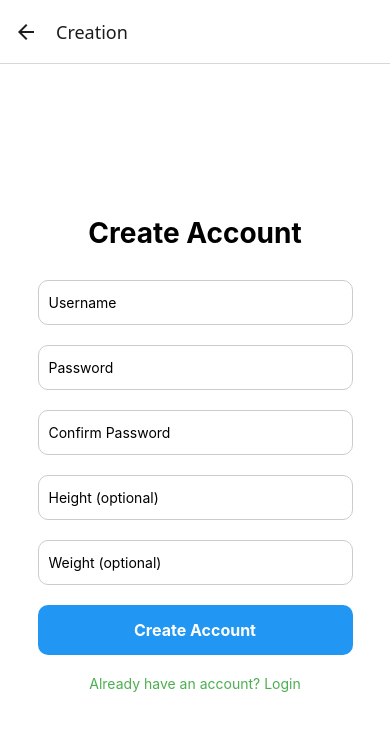
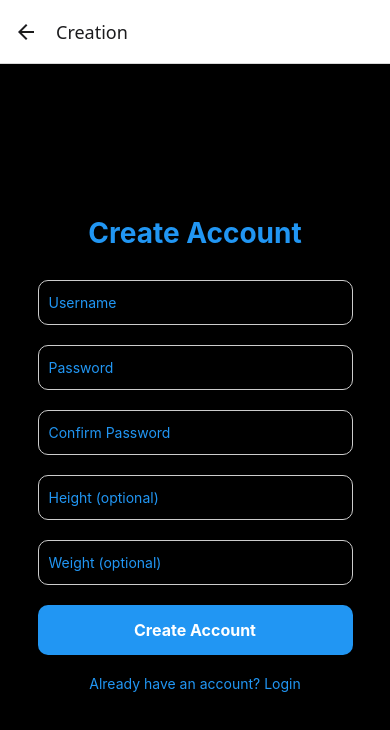
Before and after one commit to JaviM2425/Brogrammers-CSCI150-Project, a React Native app in the folder fitnesstracker/: screen /Creation in a window 390 px wide. Shown: the top 730 px of the page. Built offline with nearby package versions, Linux system fonts and the light colour scheme.

Commit message:
changed background color and text color

```diff
--- a/fitnesstracker/Components/creation.jsx
+++ b/fitnesstracker/Components/creation.jsx
@@ -47,6 +47,7 @@ export default function Creation({ navigation }) {
       <TextInput
         style={styles.input}
         placeholder="Username"
+        placeholderTextColor="#2196F3"
         value={username}
         onChangeText={setUsername}
       />
@@ -54,6 +55,7 @@ export default function Creation({ navigation }) {
       <TextInput
         style={styles.input}
         placeholder="Password"
+        placeholderTextColor="#2196F3"
         secureTextEntry
         value={password}
         onChangeText={setPassword}
@@ -62,6 +64,7 @@ export default function Creation({ navigation }) {
       <TextInput
         style={styles.input}
         placeholder="Confirm Password"
+        placeholderTextColor="#2196F3"
         secureTextEntry
         value={confirmPassword}
         onChangeText={setConfirmPassword}
@@ -70,6 +73,7 @@ export default function Creation({ navigation }) {
       <TextInput
         style={styles.input}
         placeholder="Height (optional)"
+        placeholderTextColor="#2196F3"
         keyboardType="numeric"
         value={height}
         onChangeText={setHeight}
@@ -78,6 +82,7 @@ export default function Creation({ navigation }) {
       <TextInput
         style={styles.input}
         placeholder="Weight (optional)"
+        placeholderTextColor="#2196F3"
         keyboardType="numeric"
         value={weight}
         onChangeText={setWeight}
@@ -97,7 +102,7 @@ export default function Creation({ navigation }) {
 const styles = StyleSheet.create({
   container: {
     flex: 1,
-    backgroundColor: "#ffffffff",
+    backgroundColor: "#000000ff",
     justifyContent: "center",
     alignItems: "center",
     padding: 20,
@@ -106,6 +111,7 @@ const styles = StyleSheet.create({
     fontSize: 28,
     fontWeight: "bold",
     marginBottom: 30,
+    color: "#2196F3"
   },
   input: {
     width: "90%",
@@ -130,6 +136,6 @@ const styles = StyleSheet.create({
   },
   linkText: {
     marginTop: 20,
-    color: "#4CAF50",
+    color: "#2196F3",
   },
 });
--- a/fitnesstracker/Components/login.jsx
+++ b/fitnesstracker/Components/login.jsx
@@ -37,6 +37,7 @@ export default function Login({ navigation }) {
       <TextInput
         style={styles.input}
         placeholder="Username"
+        placeholderTextColor="#2196F3"
         value={username}
         onChangeText={setUsername}
       />
@@ -44,6 +45,7 @@ export default function Login({ navigation }) {
       <TextInput
         style={styles.input}
         placeholder="Password"
+        placeholderTextColor="#2196F3"
         value={password}
         onChangeText={setPassword}
         secureTextEntry
@@ -70,18 +72,20 @@ const styles = StyleSheet.create({
   },
   title: {
     fontSize: 28,
+    color: "#2196F3",
     fontWeight: "bold",
     marginBottom: 30,
   },
   input: {
     width: "90%",
     height: 45,
-    borderColor: "#ccc",
+    borderColor: "#ffffffff",
     borderWidth: 1,
     borderRadius: 10,
     paddingHorizontal: 10,
     marginBottom: 20,
   },
+
   button: {
     backgroundColor: "#4CAF50",
     width: "90%",
```
